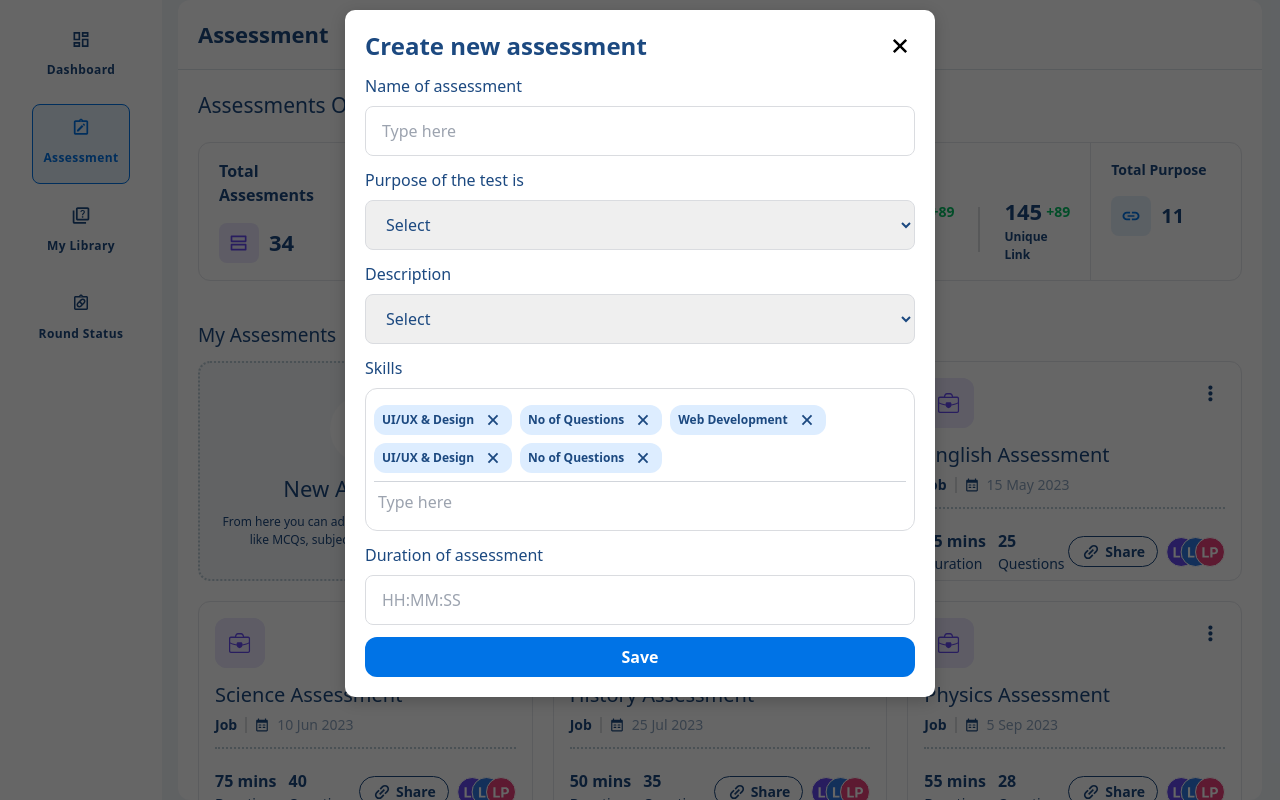
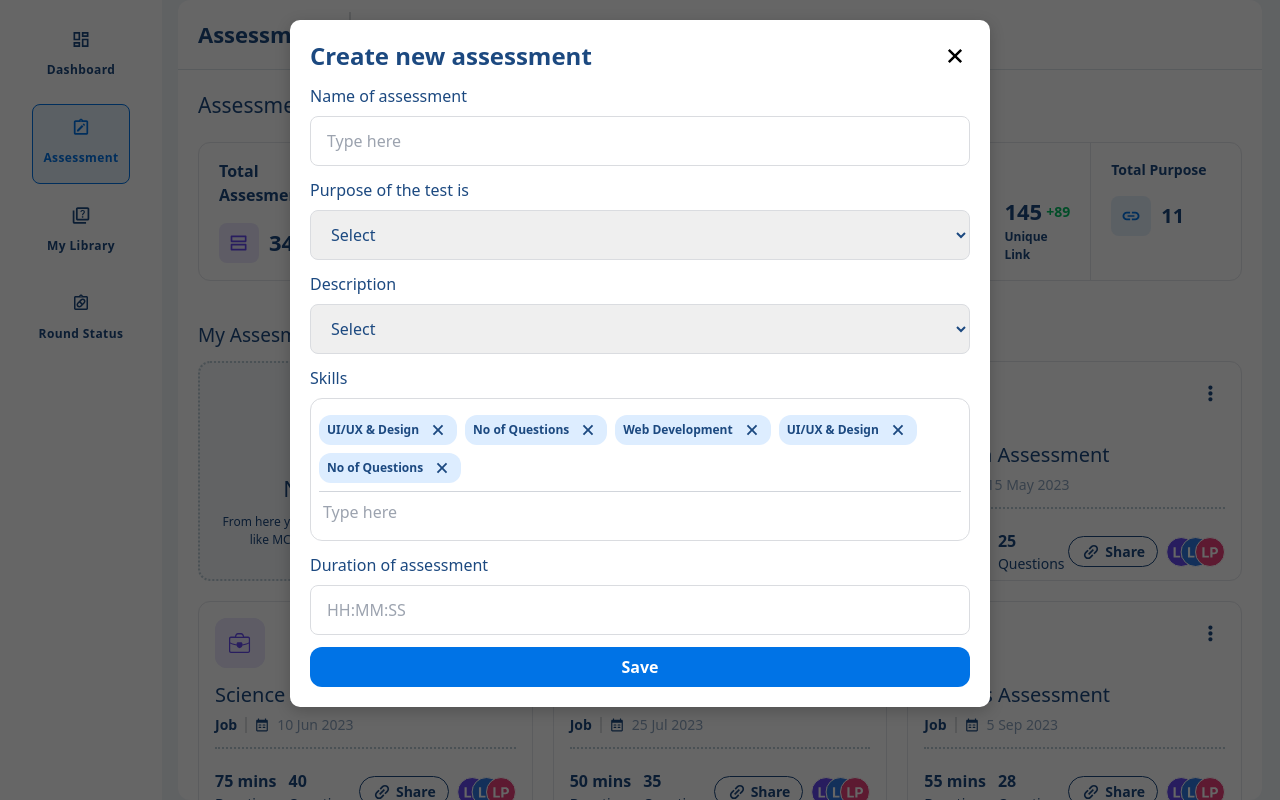
Before and after one commit to Palakgontiya/Unstop_assessment, a React (Vite) app: page / in a window 1280 px wide. Both pictures are taken after a click on the element 365 px from the left and 428 px from the top of the page. Shown: the top 800 px of the page. Built offline with nearby package versions, Linux system fonts and the light colour scheme.

Commit message:
minor Ui changes

```diff
--- a/src/components/templates/Modal/Modal.Component.jsx
+++ b/src/components/templates/Modal/Modal.Component.jsx
@@ -2,14 +2,7 @@ import { useEffect } from "react";
 import PropTypes from "prop-types";
 import CancelIcon from "../../../assets/images/svg/Cancel";
 
-const ModalView = ({
-  setIsModalOpen,
-  isModalOpen,
-  title,
-  children,
-  modalWidth,
-}) => {
-
+const ModalView = ({ setIsModalOpen, isModalOpen, title, children }) => {
   useEffect(() => {
     if (isModalOpen) {
       document.body.style.overflow = "hidden";
@@ -23,10 +16,9 @@ const ModalView = ({
 
   const modalStyle = {
     position: "fixed",
-    top: `10px`,
+    top: `20px`,
     left: "50%",
     transform: "translateX(-50%)",
-    width: modalWidth,
     maxHeight: "96vh",
     overflowY: "auto",
     overscrollBehavior: "contain",
@@ -50,9 +42,23 @@ const ModalView = ({
     }
   `;
 
+  const backdropStyle = {
+    position: "fixed",
+    top: 0,
+    left: 0,
+    width: "100%",
+    height: "100%",
+    backgroundColor: "rgba(0, 0, 0, 0.6)",
+    zIndex: 9998,  // Ensure backdrop is behind the modal
+  };
+
   return (
     <>
-      <div style={{ ...modalStyle, scrollbarWidth: "thin" }}>
+      {isModalOpen && <div style={backdropStyle}></div>}
+      <div
+        style={{ ...modalStyle, scrollbarWidth: "thin" }}
+        className="w-[100%] md:w-[600px] lg:w-[700px]"
+      >
         <style>{isModalOpen ? hideScrollbarStyle : ""}</style>
         <div className="flex justify-between items-center mb-3">
           <h1 className="text-2xl font-bold">{title}</h1>
@@ -66,10 +72,6 @@ const ModalView = ({
   );
 };
 
-ModalView.defaultProps = {
-  modalWidth: "590px",
-};
-
 ModalView.propTypes = {
   setIsModalOpen: PropTypes.func.isRequired,
   isModalOpen: PropTypes.bool.isRequired,
--- a/src/pages/Assessment/views/NewAssessmentCard.Component.jsx
+++ b/src/pages/Assessment/views/NewAssessmentCard.Component.jsx
@@ -22,7 +22,6 @@ const NewAssesmentCard = () => {
       </div>
       {/* Logic for showing the Modal on Plus icon Click */}
       {isModalOpen && (
-        <div className="absolute overflow-y-auto h-screen w-full p-6 top-0  left-0 flex justify-center items-center bg-black bg-opacity-60 z-50">
         <ModalView
           title="Create new assessment"
           setIsModalOpen={setIsModalOpen}
@@ -30,7 +29,6 @@ const NewAssesmentCard = () => {
         >
           <NewAssessmentForm />
         </ModalView>
-        </div>
       )}
     </div>
   );
```
Lines whose indentation alone changed are shown as unchanged.
